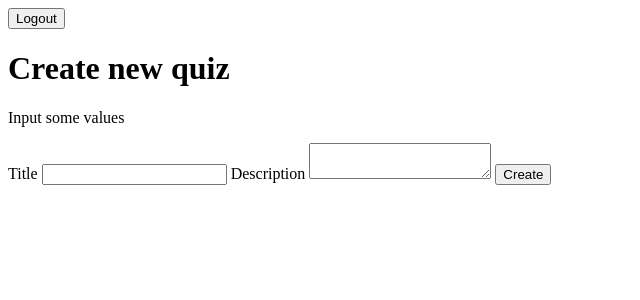
After one commit to JHNUL/quizmaster, a Flask app: page /quiz in a window 1280 px wide. The commit adds this page. Shown: the top 300 px of the page, without its empty margins (0-640 px from the left). Run offline with Flask 3, Linux system fonts and the light colour scheme; the visitor is signed in with stand-in values (Sample User, id 1).

Commit message:
new route and repository for creating new quiz

```diff
--- a/src/app.py
+++ b/src/app.py
@@ -10,3 +10,4 @@ import src.routes.landingpage
 import src.routes.register
 import src.routes.login
 import src.routes.logout
+import src.routes.quiz
--- a/src/routes/login.py
+++ b/src/routes/login.py
@@ -21,6 +21,7 @@ def login():
 
     if check_password_hash(user[0].pw, password):
         session["username"] = username
+        session["user_id"] = user[0].id
         return redirect("/")
 
     return render_template("login.html", message="Incorrect password!")
--- /dev/null
+++ b/src/routes/quiz.py
@@ -0,0 +1,22 @@
+from flask import render_template, request, session
+from src.app import app
+from src.db import db
+from src.routes.decorators import login_required
+from src.repositories.quizzes import QuizRepository
+
+
+@app.route("/quiz", methods=["GET"])
+@login_required
+def quiz():
+    return render_template("quiz.html")
+
+
+@app.route("/quiz", methods=["POST"])
+@login_required
+def new_quiz():
+    title = request.form["quiztitle"]
+    description = request.form["quizdescription"]
+    user_id = session["user_id"]
+    quiz_id = QuizRepository(db).create_new_quiz(user_id, title, description)
+    # TODO: redirect to individual quiz view using quiz_id
+    return render_template("quiz.html")
--- a/src/templates/index.html
+++ b/src/templates/index.html
@@ -3,4 +3,7 @@
 {% block content %}
   <h1>Langing page</h1>
   <p>well hello there</p>
+  <a href="/quiz">
+    <button>Create new quiz</button>
+  </a>
 {% endblock %}
--- /dev/null
+++ b/src/templates/quiz.html
@@ -0,0 +1,13 @@
+{% extends "layout.html" %}
+{% block title %}New quiz{% endblock %}
+{% block content %}
+  <h1>Create new quiz</h1>
+  <p>Input some values</p>
+  <form action="/quiz" method="post">
+    <label for="quiztitle">Title</label>
+    <input type="text" name="quiztitle" id="quiztitle" autocomplete="off" />
+    <label for="quizdescription">Description</label>
+    <textarea name="quizdescription" id="quizdescription" autocomplete="off"></textarea>
+    <input type="submit" value="Create">
+  </form>
+{% endblock %}
```
Also changed, not shown: src/repositories/quizzes.py (added, +19 -0 lines).
